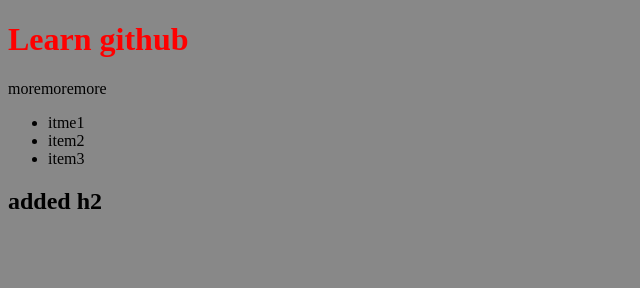
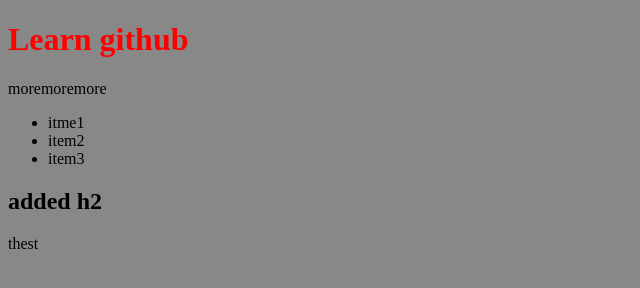
Before and after one commit to pandaqr/Learn-Github, a plain HTML site: page index.html in a window 1280 px wide. Shown: the full height of the page, 0-640 px from the left. Drawn offline with Linux system fonts and the light colour scheme.

Commit message:
added some paragraph

```diff
--- a/index.html
+++ b/index.html
@@ -19,6 +19,8 @@
    </ul>
 
    <h2> added h2 </h2>
+   <p>thest</p>
+
 
 </body>
 </html>
```
